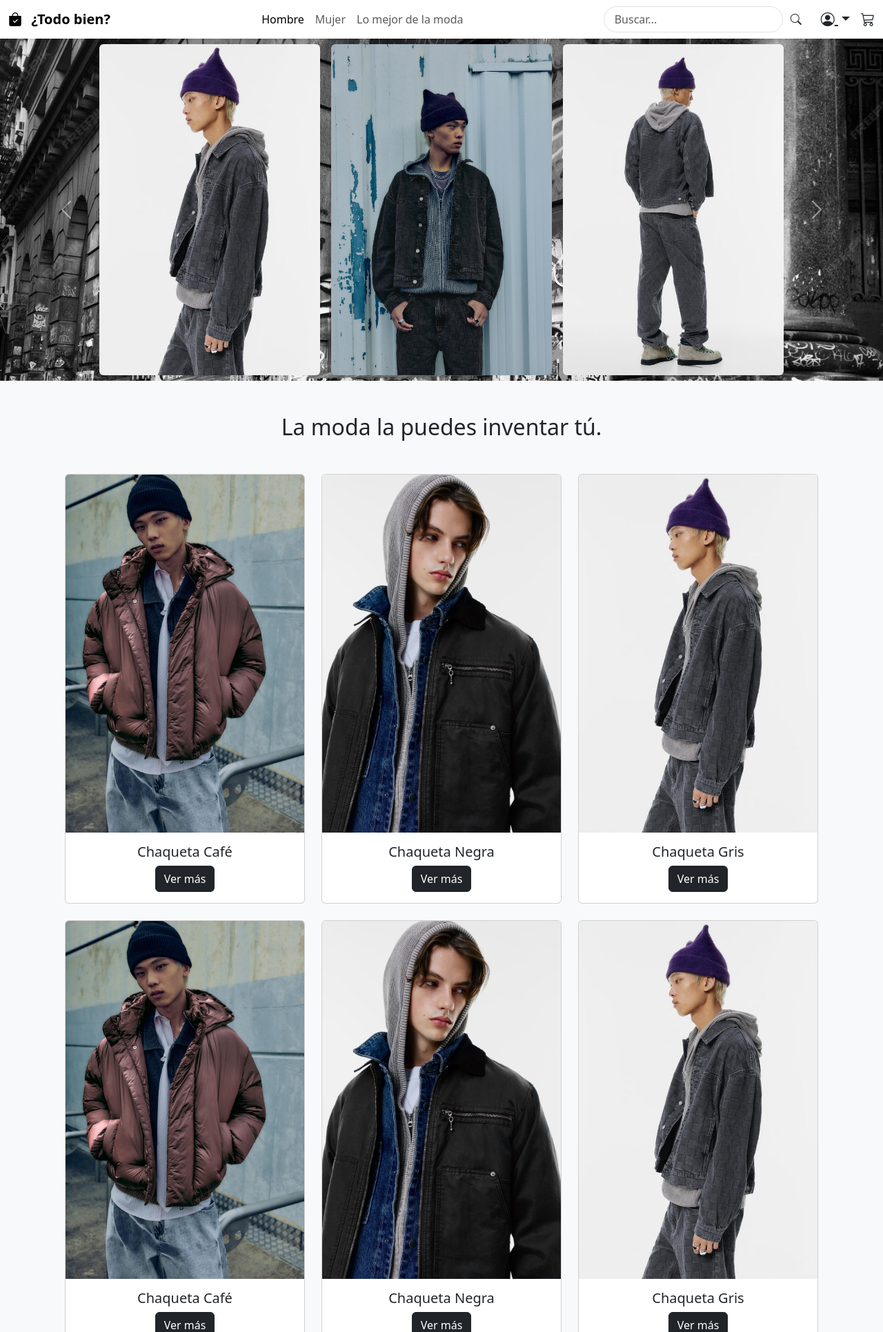
After one commit to StivenJS2/Street_Oficial, a PHP site: page /vendedor/Vista/PuntoInicio/Inicio.php in a window 1280 px wide. The commit adds this page. Shown: the top 1931 px of the page at 69% size. Run offline with PHP 8.4, Linux system fonts and the light colour scheme.

Commit message:
merge de main a Stiven

```diff
--- a/Vista/Administrador/InicioAdmin/InicioAdmin.php
+++ b/Vista/Administrador/InicioAdmin/InicioAdmin.php
@@ -1,6 +1,6 @@
 
 <link href="https://cdnjs.cloudflare.com/ajax/libs/font-awesome/6.4.0/css/all.min.css" rel="stylesheet">
-<link rel="stylesheet" href="/../../css/Administrador/InicioAdmin/InicioAdmin.css">
+<link rel="stylesheet" href="../../css/Administrador/InicioAdmin/InicioAdmin.css">
 
 
 <body>
@@ -44,5 +44,5 @@
   </div>
 
 
-  <script src="/../../js/Administrador/InicioAdmin/inicioAdmin.js" defer></script>
+  <script src="../../js/Administrador/InicioAdmin/inicioAdmin.js" defer></script>
 </body>
--- a/Vista/Administrador/Producto.php
+++ b/Vista/Administrador/Producto.php
@@ -5,8 +5,8 @@
     <title>Gestión de Productos</title>
 
     <link href="https://cdn.jsdelivr.net/npm/bootstrap@5.3.3/dist/css/bootstrap.min.css" rel="stylesheet">
-    <link rel="stylesheet" href="../../css/Administrador/producto.css">
-    <script src="../../js/Administrador/producto.js"></script>
+    <link rel="stylesheet" href="/css/Administrador/producto.css">
+    <script src="/js/Administrador/producto.js"></script>
 </head>
 <body>
 <div class="container-fluid">
--- /dev/null
+++ b/Vista/PuntoInicio/Inicio.php
@@ -0,0 +1,360 @@
+<!DOCTYPE html>
+<html lang="es">
+<head>
+  <meta charset="UTF-8">
+  <meta name="viewport" content="width=device-width, initial-scale=1.0">
+  <title>Tienda Online</title>
+  <link href="https://cdn.jsdelivr.net/npm/bootstrap@5.3.3/dist/css/bootstrap.min.css" rel="stylesheet">
+  <link href="https://cdn.jsdelivr.net/npm/bootstrap-icons/font/bootstrap-icons.css" rel="stylesheet">
+  <link rel="stylesheet" href="/css/PuntoInicio/Inicio.css">
+</head>
+
+<body>
+
+      <!-- NAVBAR -->
+      <nav class="navbar navbar-expand-lg navbar-light fixed-top my-0">
+
+          <div class="container-fluid bg-white shadow-sm fixed-top py-2">
+
+            <!-- Logo -->
+            <a class="navbar-brand fw-bold">
+              <i class="bi bi-bag-check-fill me-2"></i> ¿Todo bien?
+            </a>
+
+            <div class="collapse navbar-collapse justify-content-center">
+              <ul class="navbar-nav">
+                <li class="nav-item">
+                  <a class="nav-link active" href="#">Hombre</a>
+                </li>
+                <li class="nav-item">
+                  <a class="nav-link" href="#">Mujer</a>
+                </li>
+                <li class="nav-item">
+                  <a class="nav-link" href="#">Lo mejor de la moda</a>
+                </li>
+              </ul>
+            </div>
+
+
+            <div class="d-flex align-items-center gap-3">
+
+              <form class="d-flex custom-search">
+                <div class="input-group">
+
+                  <input class="form-control rounded-pill" type="search" placeholder="Buscar..." aria-label="Buscar">
+
+                    <span class="input-group-text bg-white border-0 rounded-pill ms-n5">
+                      <i class="bi bi-search"></i>
+                    </span>
+
+                </div>
+              </form>
+
+              <div class="dropdown">
+                <a href="#" class="text-dark fs-5 dropdown-toggle" data-bs-toggle="dropdown">
+                  <i class="bi bi-person-circle"></i>
+                </a>
+                <ul class="dropdown-menu dropdown-menu-end">
+                  <li><a class="dropdown-item" href="#">Sign In</a></li>
+                  <li><a class="dropdown-item" href="#">Sign Up</a></li>
+                </ul>
+              </div>
+
+              <a href="#" class="text-dark fs-5">
+                <i class="bi bi-cart3"></i>
+              </a>
+            </div>
+          </div>
+      </nav>
+
+
+      <!-- CARRUSEL -->
+    <div id="carruselProductos" class="carousel slide mt-4" data-bs-ride="carousel" data-bs-interval="2000">
+      <div class="carousel-inner">
+
+        <div class="carousel-item active">
+          <div class="d-flex justify-content-center gap-3">
+            <img src="/img/PuntoInicio/2.chaquetaGris.jpg" class="d-block w-25 rounded" alt="Producto 1">
+            <img src="/img/PuntoInicio/1.chaquetaGris.jpg" class="d-block w-25 rounded" alt="Producto 2">
+            <img src="/img/PuntoInicio/3.chaquetaGris.jpg" class="d-block w-25 rounded" alt="Producto 3">
+          </div>
+        </div>
+
+        <div class="carousel-item">
+          <div class="d-flex justify-content-center gap-3">
+            <img src="/img/PuntoInicio/2.chaquetaCafe.jpg" class="d-block w-25 rounded" alt="Producto 4">
+            <img src="/img/PuntoInicio/1.chaquetaCafe.jpg" class="d-block w-25 rounded" alt="Producto 5">
+            <img src="/img/PuntoInicio/3.chaquetaCafe.jpg" class="d-block w-25 rounded" alt="Producto 6">
+          </div>
+        </div>
+
+        <div class="carousel-item">
+          <div class="d-flex justify-content-center gap-3">
+            <img src="/img/PuntoInicio/2.chaquetaNegra.jpg" class="d-block w-25 rounded" alt="Producto 7">
+            <img src="/img/PuntoInicio/1.chaquetaNegra.jpg" class="d-block w-25 rounded" alt="Producto 8">
+            <img src="/img/PuntoInicio/3.chaquetaNegra.jpg" class="d-block w-25 rounded" alt="Producto 9">
+          </div>
+        </div>
+
+      </div>
+
+      <button class="carousel-control-prev" type="button" data-bs-target="#carruselProductos" data-bs-slide="prev">
+        <span class="carousel-control-prev-icon"></span>
+      </button>
+      <button class="carousel-control-next" type="button" data-bs-target="#carruselProductos" data-bs-slide="next">
+        <span class="carousel-control-next-icon"></span>
+      </button>
+    </div>
+
+
+    <!-- Cards -->
+
+    <div class="container-fluid bg-light text-dark py-5 mt-2">
+    <div class="container">
+
+    <h2 class="text-center mb-4">La moda la puedes inventar tú.</h2>
+
+        <div class="container my-5">
+          <div class="row g-4">
+
+                <div class="col-md-4">
+                  <div class="card h-100">
+                    <img src="/img/PuntoInicio/1.chaquetaCafe.jpg" class="card-img-top" alt="Chaqueta Café">
+                    <div class="card-body text-center">
+                      <h5 class="card-title">Chaqueta Café</h5>
+                      <button class="btn btn-dark ver-detalle"
+                              data-nombre="Chaqueta Café"
+                              data-descripcion="Chaqueta de algodón suave y cálida."
+                              data-categoria="Casual"
+                              data-color="Café"
+                              data-talla="M">
+                        Ver más
+                      </button>
+                    </div>
+                  </div>
+                </div>
+
+                <div class="col-md-4">
+                  <div class="card h-100">
+                    <img src="/img/PuntoInicio/1.chaquetaNegra.jpg" class="card-img-top" alt="Chaqueta Negra">
+                    <div class="card-body text-center">
+                      <h5 class="card-title">Chaqueta Negra</h5>
+                      <button class="btn btn-dark ver-detalle"
+                              data-nombre="Chaqueta Negra"
+                              data-descripcion="Chaqueta de algodón suave y cálida."
+                              data-categoria="Casual"
+                              data-color="Negro"
+                              data-talla="M">
+                        Ver más
+                      </button>
+                    </div>
+                  </div>
+                </div>
+
+                <div class="col-md-4">
+                  <div class="card h-100">
+                    <img src="/img/PuntoInicio/2.chaquetaGris.jpg" class="card-img-top" alt="Chaqueta Gris">
+                    <div class="card-body text-center">
+                      <h5 class="card-title">Chaqueta Gris</h5>
+                      <button class="btn btn-dark ver-detalle"
+                              data-nombre="Chaqueta Gris"
+                              data-descripcion="Chaqueta de algodón suave y cálida."
+                              data-categoria="Casual"
+                              data-color="Gris"
+                              data-talla="M">
+                        Ver más
+                      </button>
+                    </div>
+                  </div>
+                </div>
+
+
+                <div class="col-md-4">
+                  <div class="card h-100">
+                    <img src="/img/PuntoInicio/1.chaquetaCafe.jpg" class="card-img-top" alt="Chaqueta Café">
+                    <div class="card-body text-center">
+                      <h5 class="card-title">Chaqueta Café</h5>
+                      <button class="btn btn-dark ver-detalle"
+                              data-nombre="Chaqueta Café"
+                              data-descripcion="Chaqueta de algodón suave y cálida."
+                              data-categoria="Casual"
+                              data-color="Café"
+                              data-talla="M">
+                        Ver más
+                      </button>
+                    </div>
+                  </div>
+                </div>
+
+                <div class="col-md-4">
+                  <div class="card h-100">
+                    <img src="/img/PuntoInicio/1.chaquetaNegra.jpg" class="card-img-top" alt="Chaqueta Negra">
+                    <div class="card-body text-center">
+                      <h5 class="card-title">Chaqueta Negra</h5>
+                      <button class="btn btn-dark ver-detalle"
+                              data-nombre="Chaqueta Negra"
+                              data-descripcion="Chaqueta de algodón suave y cálida."
+                              data-categoria="Casual"
+                              data-color="Negro"
+                              data-talla="M">
+                        Ver más
+                      </button>
+                    </div>
+                  </div>
+                </div>
+
+                <div class="col-md-4">
+                  <div class="card h-100">
+                    <img src="/img/PuntoInicio/2.chaquetaGris.jpg" class="card-img-top" alt="Chaqueta Gris">
+                    <div class="card-body text-center">
+                      <h5 class="card-title">Chaqueta Gris</h5>
+                      <button class="btn btn-dark ver-detalle"
+                              data-nombre="Chaqueta Gris"
+                              data-descripcion="Chaqueta de algodón suave y cálida."
+                              data-categoria="Casual"
+                              data-color="Gris"
+                              data-talla="M">
+                        Ver más
+                      </button>
+                    </div>
+                  </div>
+                </div>
+
+
+                <div class="col-md-4">
+                  <div class="card h-100">
+                    <img src="/img/PuntoInicio/1.chaquetaCafe.jpg" class="card-img-top" alt="Chaqueta Café">
+                    <div class="card-body text-center">
+                      <h5 class="card-title">Chaqueta Café</h5>
+                      <button class="btn btn-dark ver-detalle"
+                              data-nombre="Chaqueta Café"
+                              data-descripcion="Chaqueta de algodón suave y cálida."
+                              data-categoria="Casual"
+                              data-color="Café"
+                              data-talla="M">
+                        Ver más
+                      </button>
+                    </div>
+                  </div>
+                </div>
+
+                <div class="col-md-4">
+                  <div class="card h-100">
+                    <img src="/img/PuntoInicio/1.chaquetaNegra.jpg" class="card-img-top" alt="Chaqueta Negra">
+                    <div class="card-body text-center">
+                      <h5 class="card-title">Chaqueta Negra</h5>
+                      <button class="btn btn-dark ver-detalle"
+                              data-nombre="Chaqueta Negra"
+                              data-descripcion="Chaqueta de algodón suave y cálida."
+                              data-categoria="Casual"
+                              data-color="Negro"
+                              data-talla="M">
+                        Ver más
+                      </button>
+                    </div>
+                  </div>
+                </div>
+
+                <div class="col-md-4">
+                  <div class="card h-100">
+                    <img src="/img/PuntoInicio/2.chaquetaGris.jpg" class="card-img-top" alt="Chaqueta Gris">
+                    <div class="card-body text-center">
+                      <h5 class="card-title">Chaqueta Gris</h5>
+                      <button class="btn btn-dark ver-detalle"
+                              data-nombre="Chaqueta Gris"
+                              data-descripcion="Chaqueta de algodón suave y cálida."
+                              data-categoria="Casual"
+                              data-color="Gris"
+                              data-talla="M">
+                        Ver más
+                      </button>
+                    </div>
+                  </div>
+                </div>
+
+
+        </div>
+
+      </div>
+
+
+          <!-- Modal Para las tarjetas -->
+
+          <div class="modal fade" id="detalleModal" tabindex="-1" aria-hidden="true">
+            <div class="modal-dialog modal-dialog-centered">
+              <div class="modal-content">
+
+                <div class="modal-header bg-dark text-white">
+                  <h5 class="modal-title" id="modalNombre"></h5>
+                  <button type="button" class="btn-close btn-close-white" data-bs-dismiss="modal"></button>
+                </div>
+
+                <div class="modal-body">
+                  <p id="modalDescripcion"></p>
+                  <p><strong>Categoría:</strong> <span id="modalCategoria"></span></p>
+                  <p><strong>Color:</strong> <span id="modalColor"></span></p>
+                  <p><strong>Talla:</strong> <span id="modalTalla"></span></p>
+                </div>
+
+                <div class="modal-footer">
+                  <button class="btn btn-secondary" data-bs-dismiss="modal">Cerrar</button>
+                </div>
+
+              </div>
+            </div>
+          </div>
+
+
+    </div>
+  </div>
+
+
+  <footer class="container-fluid bg-black text-white pt-5 pb-3">
+    <div class="container">
+      <div class="row text-center mb-4">
+
+        <h5>Síguenos en</h5>
+        <div class="d-flex justify-content-center gap-3 mt-2">
+          <a href="#" class="text-white fs-4"><i class="bi bi-facebook"></i></a>
+          <a href="#" class="text-white fs-4"><i class="bi bi-twitter-x"></i></a>
+          <a href="#" class="text-white fs-4"><i class="bi bi-instagram"></i></a>
+          <a href="#" class="text-white fs-4"><i class="bi bi-youtube"></i></a>
+          <a href="#" class="text-white fs-4"><i class="bi bi-tiktok"></i></a>
+        </div>
+      </div>
+
+      <div class="row justify-content-center -start mt-4">
+        <div class="col-md-3 mb-3">
+
+          <h6 class="fw-bold">Acerca de Street Urban</h6>
+          <ul class="list-unstyled">
+            <li><a href="#" class="text-white text-decoration-none">Compra segura</a></li>
+            <li><a href="#" class="text-white text-decoration-none">Términos y condiciones</a></li>
+            <li><a href="#" class="text-white text-decoration-none">Formas de pago</a></li>
+          </ul>
+        </div>
+
+        <div class="col-md-3 mb-3">
+          <h6 class="fw-bold">Información adicional</h6>
+          <ul class="list-unstyled">
+            <li><a href="#" class="text-white text-decoration-none">Registro</a></li>
+            <li><a href="#" class="text-white text-decoration-none">Contáctanos</a></li>
+            <li><a href="#" class="text-white text-decoration-none">Política de protección de datos</a></li>
+          </ul>
+        </div>
+
+      <div class="text-center mt-4 border-top pt-3">
+        <p class="mb-1">Con fines educativos únicamente</p>
+        <small>&copy; Derechos de autor pertenecen a Koaj, Pull & Bear y Bershka</small>
+      </div>
+    </div>
+
+  </footer>
+
+
+
+
+    <script src="https://cdn.jsdelivr.net/npm/bootstrap@5.3.3/dist/js/bootstrap.bundle.min.js"></script>
+    <script src="/js/PuntoInicio/Inicio.js"></script>
+</body>
+</html>
--- a/js/Administrador/clientes.js
+++ b/js/Administrador/clientes.js
@@ -1,4 +1,3 @@
-
 function mostrarSeccion(seccion) {
 
     document.querySelectorAll('.seccion').forEach(div => div.classList.add('d-none'));
--- a/js/Administrador/producto.js
+++ b/js/Administrador/producto.js
@@ -1,7 +1,11 @@
 function mostrarSeccion(seccion) {
+
     document.querySelectorAll('.seccion').forEach(div => div.classList.add('d-none'));
     document.getElementById('seccion-' + seccion).classList.remove('d-none');
 
+
     document.querySelectorAll('.sidebar .btn').forEach(btn => btn.classList.remove('active'));
+
+
     document.querySelector(`.sidebar .btn[onclick*="${seccion}"]`).classList.add('active');
 }
```
Also changed, not shown: Vista/Administrador/Cliente.php (+5 -5 lines).
